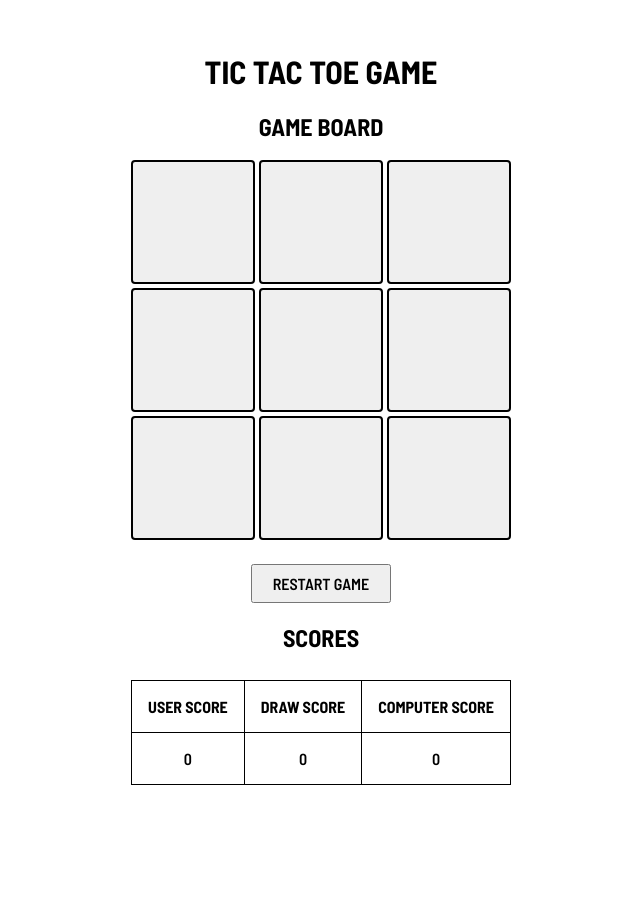
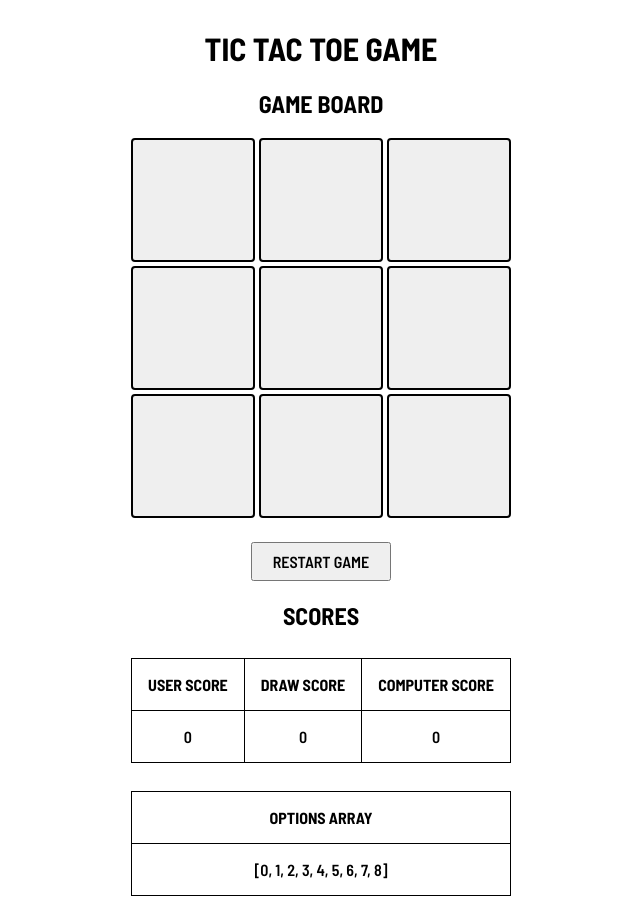
Before and after one commit to krutagna10/tic-tac-toe-game, a React (Create React App) app: page / in a window 1280 px wide. Both pictures are taken after a click on the button "START GAME". Shown: the whole page, without its empty margins (319-959 px from the left). Before the commit the page ends 816 px from the top, so only its background shows below. Built offline with nearby package versions, Linux system fonts and the light colour scheme.

Commit message:
adding options array in game.jsx

```diff
--- a/src/components/Game/Game.jsx
+++ b/src/components/Game/Game.jsx
@@ -38,8 +38,8 @@ function Game({ onGameFinished }) {
   }
 
   function checkForDraw() {
+    console.log(options.current);
     if (options.current.length === 0) {
-      onResultChange("draw");
       onGameFinished();
       return true;
     }
@@ -95,6 +95,18 @@ function Game({ onGameFinished }) {
         <button onClick={handleRestart}>Restart Game</button>
       </div>
       <Score />
+      <table>
+        <thead>
+          <tr>
+            <th>Options Array</th>
+          </tr>
+        </thead>
+        <tbody>
+          <tr>
+            <td>[{options.current.join(",  ")}]</td>
+          </tr>
+        </tbody>
+      </table>
     </div>
   );
 }
--- a/src/context/GameProvider.jsx
+++ b/src/context/GameProvider.jsx
@@ -64,7 +64,6 @@ function GameProvider({ children }) {
   }
 
   function handleUpdateScore(result) {
-    console.log(scores);
     if (result === "win") {
       scoresDispatch({ type: "increment-user-score" });
     } else if (result === "draw") {
```
